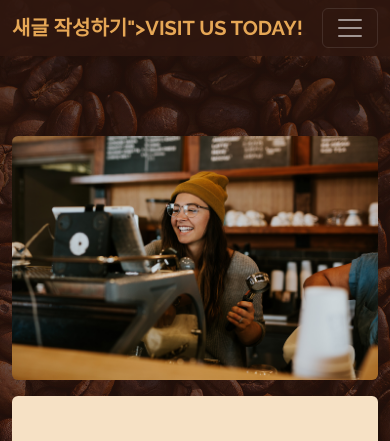
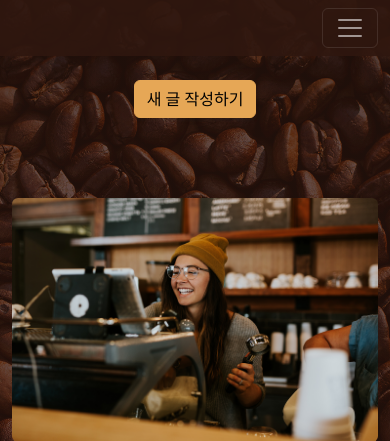
Before and after one commit to hyunji726/DjangoSubwayProject, a Django app: page / in a window 390 px wide. Shown: the top 441 px of the page. Run offline with Django 5.2, Linux system fonts and the light colour scheme; some libraries are stand-ins or nearby versions.

Commit message:
subwayproject

```diff
--- a/Line1/templates/Line1/index.html
+++ b/Line1/templates/Line1/index.html
@@ -24,7 +24,7 @@
         <!-- Navigation-->
         <nav class="navbar navbar-expand-lg navbar-dark py-lg-4" id="mainNav">
             <div class="container">
-                <a class="navbar-brand text-uppercase fw-bold d-lg-none" href="{% url 'line1_create' %}">새글 작성하기">Visit Us Today!</a>
+                <a class="navbar-brand text-uppercase fw-bold d-lg-none" href=""></a>
                 <button class="navbar-toggler" type="button" data-bs-toggle="collapse" data-bs-target="#navbarSupportedContent" aria-controls="navbarSupportedContent" aria-expanded="false" aria-label="Toggle navigation"><span class="navbar-toggler-icon"></span></button>
                 <div class="collapse navbar-collapse" id="navbarSupportedContent">
                     <ul class="navbar-nav mx-auto">
@@ -36,6 +36,11 @@
                 </div>
             </div>
         </nav>
+        <div class="container text-center my-4">
+            <a class="btn btn-primary" href="{% url 'line4_create' %}">
+                새 글 작성하기
+            </a>
+        </div>
         <section class="page-section clearfix">
             <div class="container">
                 <div class="intro">
```
Also changed, not shown: Line2/templates/Line2/about.html (+10 -0 lines), Line4/templates/Line4/products.html (+9 -0 lines), Line6/templates/Line6/store.html (+9 -0 lines).
